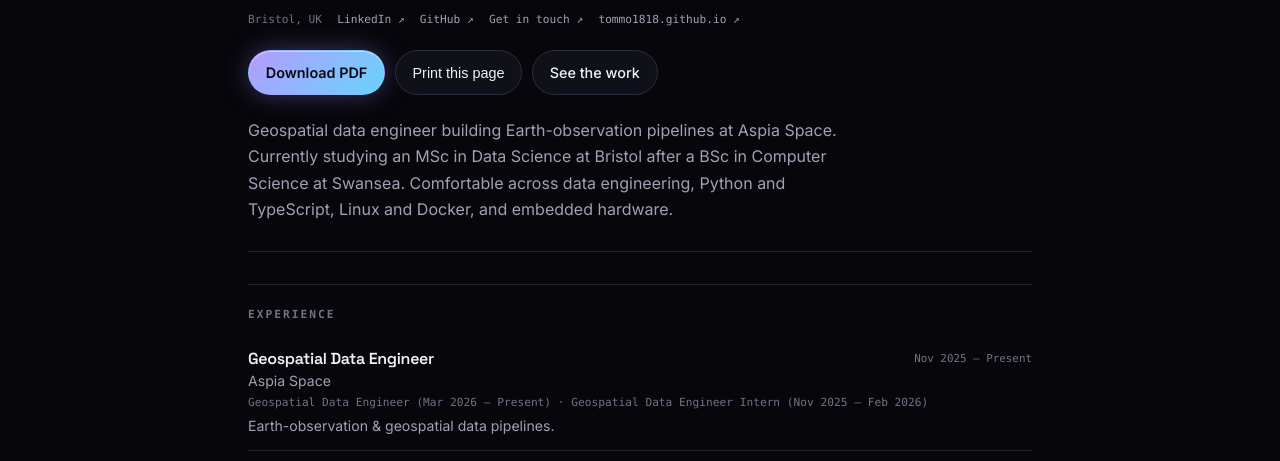
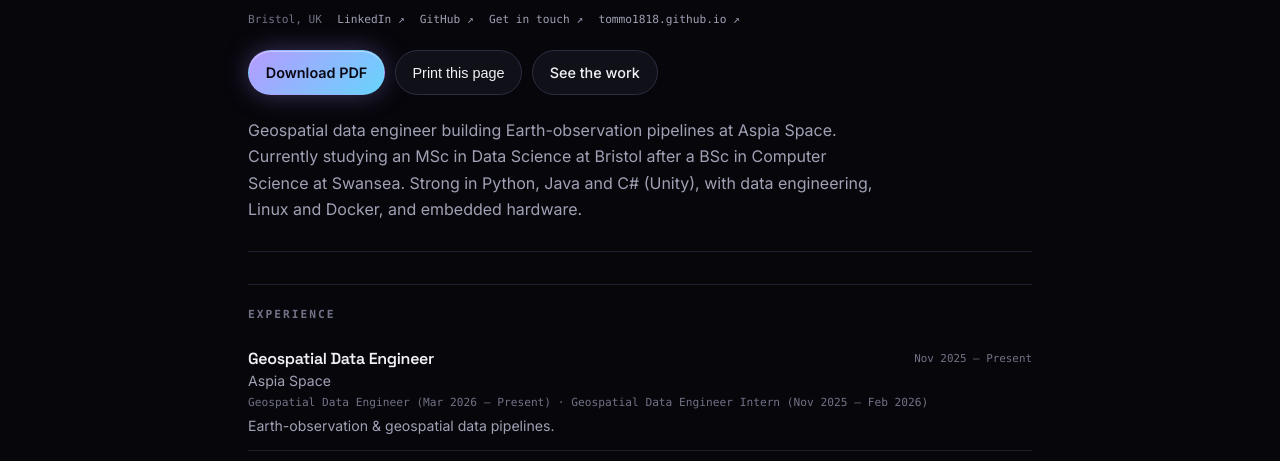
Before and after one commit to Tommo1818/Tommo1818.github.io, an Astro site: page /cv in a window 1280 px wide. Shown: the part 268-729 px from the top of the page. Built offline with nearby package versions, Linux system fonts and the light colour scheme; Astro itself is replaced by a stand-in of ours.

Commit message:
copy: replace TypeScript claim with Python, Java and C# (Unity)

```diff
--- a/src/data/site.ts
+++ b/src/data/site.ts
@@ -152,7 +152,7 @@ export const skillGroups: SkillGroup[] = [
     shortLabel: 'Code',
     title: 'Languages',
     accent: 'cyan',
-    items: ['Python', 'TypeScript / JS', 'SQL', 'C / C++', 'C#', 'PHP', 'GDScript'],
+    items: ['Python', 'Java', 'C# (Unity)', 'SQL', 'C / C++', 'PHP', 'GDScript'],
   },
   {
     id: 'ai',
--- a/src/pages/cv.astro
+++ b/src/pages/cv.astro
@@ -30,8 +30,8 @@ const work = (await getCollection('work')).sort((a, b) => a.data.order - b.data.
       <p class="cv-summary">
         Geospatial data engineer building Earth-observation pipelines at Aspia Space. Currently
         studying an MSc in Data Science at Bristol after a BSc in Computer Science at Swansea.
-        Comfortable across data engineering, Python and TypeScript, Linux and Docker, and embedded
-        hardware.
+        Strong in Python, Java and C# (Unity), with data engineering, Linux and Docker, and
+        embedded hardware.
       </p>
     </header>
 
--- a/src/pages/index.astro
+++ b/src/pages/index.astro
@@ -20,7 +20,7 @@ const parseStat = (raw: string) => {
   };
 };
 
-const tools = ['Python', 'TypeScript', 'SQL', 'Docker', 'Linux', 'ESP32', 'Astro'];
+const tools = ['Python', 'Java', 'C#', 'SQL', 'Docker', 'Linux', 'ESP32'];
 const spotifyHref = music.links.find((link) => link.label === 'Spotify')?.href ?? links.music;
 ---
 
```
Also changed, not shown: 1 other file.
